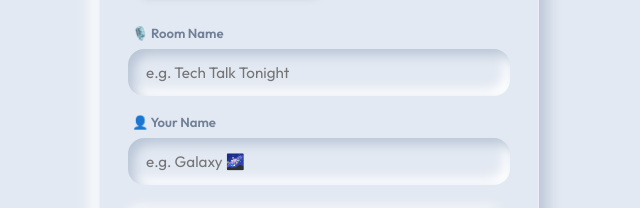
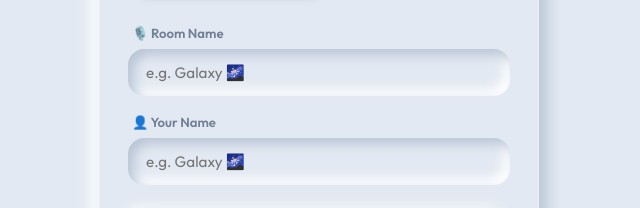
Before and after one commit to HellzAngel/pulinjika, a website: page public/index.html in a window 1280 px wide. Shown: the part 373-581 px from the top of the page, 321-961 px from the left. Drawn offline with nearby package versions, Linux system fonts and the light colour scheme; no server answers.

Commit message:
Fix room name limit and disable horizontal scroll

```diff
--- a/public/index.html
+++ b/public/index.html
@@ -49,7 +49,7 @@
                 <form id="create-form" autocomplete="off">
                     <div class="input-group">
                         <label for="room-name-input">🎙️ Room Name</label>
-                        <input type="text" id="room-name-input" placeholder="e.g. Tech Talk Tonight" required maxlength="60">
+                        <input type="text" id="room-name-input" placeholder="e.g. Galaxy 🌌" required maxlength="15">
                     </div>
                     <div class="input-group">
                         <label for="host-name-input">👤 Your Name</label>
--- a/public/style.css
+++ b/public/style.css
@@ -20,7 +20,9 @@ body {
     font-family: 'Outfit', sans-serif;
     background: var(--bg);
     color: var(--txt);
-    min-height: 100vh;
+    width: 100vw;
+    height: 100vh;
+    overflow: hidden; /* Prevent all scroll by default */
     display: flex;
     justify-content: center;
     align-items: center;
@@ -61,7 +63,8 @@ body {
 /* ===== LOBBY ===== */
 .lobby-screen {
     width: 100%; max-width: 480px;
-    min-height: 100vh;
+    height: 100vh;
+    overflow-y: auto;
     display: flex; align-items: center; justify-content: center;
     padding: 30px 20px;
     animation: fadeInUp 0.6s ease;
```
